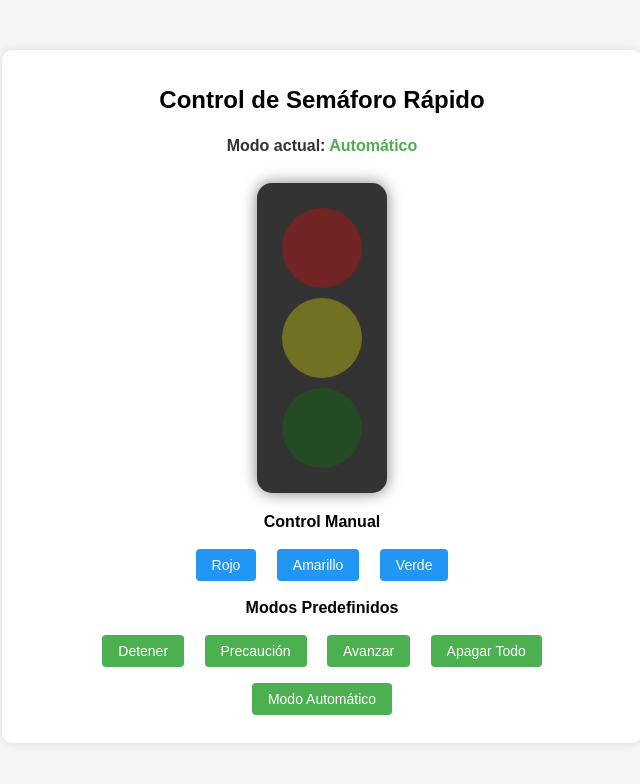
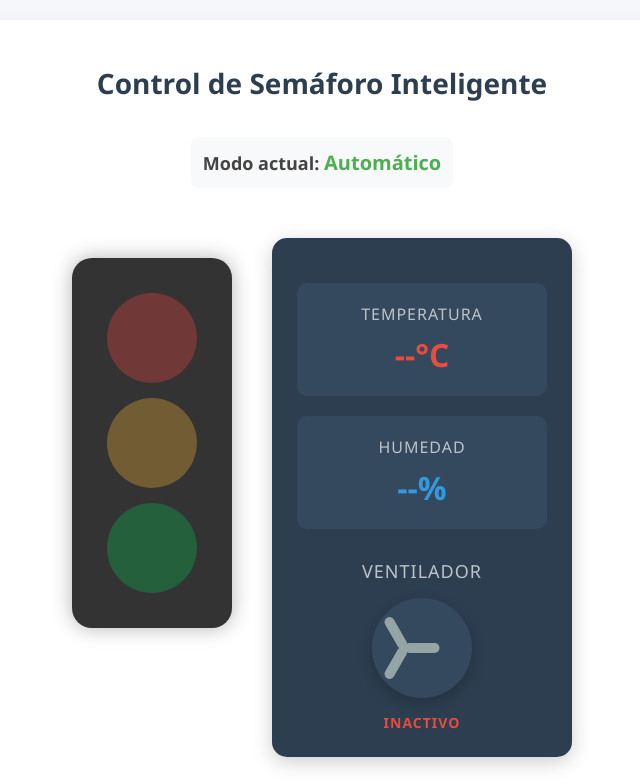
Before and after one commit to keneth778/backend-rasberry, a plain HTML site: page index.html in a window 1280 px wide. Shown: the top 784 px of the page, without its empty margins (318-958 px from the left). Drawn offline with Linux system fonts and the light colour scheme; no server answers.

Commit message:
se agrega la temperatura

```diff
--- a/app.js
+++ b/app.js
@@ -16,6 +16,7 @@ const database = firebase.database();
 // Referencias a los nodos de Firebase
 const semaforoRef = database.ref('semaforo');
 const controlRef = database.ref('control');
+const sensorRef = database.ref('sensor');
 
 // Actualizar estado visual del semáforo
 function actualizarEstado(estado) {
@@ -24,10 +25,50 @@ function actualizarEstado(estado) {
     document.getElementById('verde').classList.toggle('activo', estado.verde === "ON");
 }
 
+// Actualizar datos del sensor en la interfaz
+function actualizarDatosSensor(data) {
+    if (data) {
+        const tempContainer = document.getElementById('temperaturaContainer');
+        const tempElement = document.getElementById('temperatura');
+        const humElement = document.getElementById('humedad');
+
+        // Mostrar temperatura y humedad
+        const temp = data.temperatura !== undefined ? Math.round(data.temperatura * 10) / 10 : '--';
+        const hum = data.humedad !== undefined ? Math.round(data.humedad * 10) / 10 : '--';
+
+        tempElement.textContent = `${temp}°C`;
+        humElement.textContent = `${hum}%`;
+
+        // Controlar ventilador animado y estilo de temperatura
+        const ventilador = document.getElementById('ventilador');
+        const estadoVentilador = document.getElementById('estadoVentilador');
+
+        if (temp >= 30) {
+            tempContainer.classList.add('alerta');
+            ventilador.classList.add('girando');
+            estadoVentilador.textContent = "Activado";
+            estadoVentilador.classList.remove('inactivo');
+            estadoVentilador.classList.add('activo');
+        } else {
+            tempContainer.classList.remove('alerta');
+            ventilador.classList.remove('girando');
+            estadoVentilador.textContent = "Inactivo";
+            estadoVentilador.classList.remove('activo');
+            estadoVentilador.classList.add('inactivo');
+        }
+    }
+}
+
 // Escuchar cambios en el estado del semáforo
 semaforoRef.on('value', (snapshot) => {
     const data = snapshot.val() || {rojo:"OFF", amarillo:"OFF", verde:"OFF"};
     actualizarEstado(data);
+});
+
+// Escuchar cambios en los datos del sensor
+sensorRef.on('value', (snapshot) => {
+    const data = snapshot.val();
+    actualizarDatosSensor(data);
 });
 
 // Control manual de luces (respuesta rápida)
--- /dev/null
+++ b/clima.css
@@ -0,0 +1,168 @@
+/* Estilos para el módulo de clima */
+.modulo-clima {
+    background-color: #2c3e50;
+    border-radius: 15px;
+    padding: 25px;
+    box-shadow: 0 5px 20px rgba(0,0,0,0.2);
+    color: white;
+    width: 250px;
+    min-height: 350px;
+}
+
+.datos-clima {
+    margin-bottom: 30px;
+}
+
+.sensor-item {
+    background-color: #34495e;
+    border-radius: 10px;
+    padding: 20px;
+    margin: 20px 0;
+    text-align: center;
+    transition: all 0.3s ease;
+}
+
+.sensor-item:hover {
+    background-color: #3d566e;
+    transform: translateY(-3px);
+    box-shadow: 0 5px 15px rgba(0,0,0,0.2);
+}
+
+.sensor-label {
+    font-size: 16px;
+    color: #bdc3c7;
+    margin-bottom: 8px;
+    text-transform: uppercase;
+    letter-spacing: 1px;
+}
+
+.sensor-value {
+    font-size: 32px;
+    font-weight: bold;
+    color: #ecf0f1;
+    transition: all 0.3s ease;
+}
+
+.temperatura .sensor-value {
+    color: #e74c3c;
+}
+
+.humedad .sensor-value {
+    color: #3498db;
+}
+
+.ventilador-container {
+    text-align: center;
+    margin-top: 25px;
+}
+
+.ventilador-label {
+    font-size: 18px;
+    color: #bdc3c7;
+    margin-bottom: 15px;
+    text-transform: uppercase;
+    letter-spacing: 1px;
+}
+
+.ventilador {
+    width: 100px;
+    height: 100px;
+    margin: 0 auto;
+    position: relative;
+    background-color: #34495e;
+    border-radius: 50%;
+    display: flex;
+    align-items: center;
+    justify-content: center;
+    box-shadow: 0 5px 15px rgba(0,0,0,0.2);
+    transition: all 0.3s ease;
+}
+
+.aspas {
+    width: 70px;
+    height: 70px;
+    position: relative;
+    transition: transform 0.5s ease;
+}
+
+.aspa {
+    position: absolute;
+    width: 35px;
+    height: 10px;
+    background-color: #95a5a6;
+    border-radius: 5px;
+    top: 50%;
+    left: 50%;
+    transform-origin: 0 50%;
+}
+
+.aspa:nth-child(1) {
+    transform: translate(-50%, -50%) rotate(0deg);
+}
+
+.aspa:nth-child(2) {
+    transform: translate(-50%, -50%) rotate(120deg);
+}
+
+.aspa:nth-child(3) {
+    transform: translate(-50%, -50%) rotate(240deg);
+}
+
+/* Animación del ventilador */
+.ventilador.girando .aspas {
+    animation: girar 0.8s linear infinite;
+}
+
+@keyframes girar {
+    from {
+        transform: rotate(0deg);
+    }
+    to {
+        transform: rotate(360deg);
+    }
+}
+
+.estado-ventilador {
+    margin-top: 15px;
+    font-size: 14px;
+    font-weight: bold;
+    text-transform: uppercase;
+    letter-spacing: 1px;
+}
+
+.estado-ventilador.activo {
+    color: #2ecc71;
+}
+
+.estado-ventilador.inactivo {
+    color: #e74c3c;
+}
+
+/* Estilos para alerta de temperatura alta */
+.temperatura.alerta {
+    animation: pulseBackground 1.5s infinite alternate;
+}
+
+@keyframes pulseBackground {
+    from {
+        background-color: #34495e;
+    }
+    to {
+        background-color: #4a2c2c;
+    }
+}
+
+.temperatura.alerta .sensor-value {
+    animation: pulse 1s infinite alternate;
+}
+
+@keyframes pulse {
+    from {
+        transform: scale(1);
+        text-shadow: 0 0 5px rgba(231, 76, 60, 0.5);
+    }
+    to {
+        transform: scale(1.05);
+        text-shadow: 0 0 15px rgba(231, 76, 60, 0.8);
+    }
+}
--- a/index.css
+++ b/index.css
@@ -1,76 +1,129 @@
 body {
-    font-family: Arial, sans-serif;
+    font-family: 'Segoe UI', Tahoma, Geneva, Verdana, sans-serif;
     text-align: center;
-    margin-top: 50px;
-    background-color: #f5f5f5;
+    margin: 0;
+    padding: 20px;
+    background-color: #f5f7fa;
+    color: #333;
 }
+
 .container {
-    max-width: 600px;
+    max-width: 900px;
     margin: 0 auto;
+    padding: 25px;
+    background-color: white;
+    border-radius: 15px;
+    box-shadow: 0 5px 15px rgba(0,0,0,0.1);
+}
+
+.semaforo {
+    width: 120px;
+    background-color: #333;
+    border-radius: 20px;
     padding: 20px;
-    background-color: white;
-    border-radius: 10px;
-    box-shadow: 0 0 10px rgba(0,0,0,0.1);
+    margin: 20px auto;
+    box-shadow: 0 0 20px rgba(0,0,0,0.3);
 }
-.semaforo {
-    width: 100px;
-    background-color: #333;
-    border-radius: 15px;
-    padding: 15px;
-    margin: 20px auto;
-    box-shadow: 0 0 15px rgba(0,0,0,0.5);
+
+.luz {
+    width: 90px;
+    height: 90px;
+    border-radius: 50%;
+    margin: 15px auto;
+    opacity: 0.3;
+    transition: all 0.3s ease;
 }
-.luz {
-    width: 80px;
-    height: 80px;
-    border-radius: 50%;
-    margin: 10px auto;
-    opacity: 0.3;
-    transition: all 0.2s;
+
+#rojo { background-color: #ff4444; }
+#amarillo { background-color: #ffbb33; }
+#verde { background-color: #00C851; }
+
+.activo {
+    opacity: 1;
+    box-shadow: 0 0 20px;
 }
-#rojo { background-color: red; }
-#amarillo { background-color: yellow; }
-#verde { background-color: green; }
-.activo { opacity: 1; box-shadow: 0 0 15px; }
+
 button {
-    margin: 8px;
-    padding: 8px 16px;
-    font-size: 14px;
+    margin: 10px;
+    padding: 10px 20px;
+    font-size: 16px;
     cursor: pointer;
-    border-radius: 4px;
-    transition: all 0.1s;
+    border-radius: 6px;
+    border: none;
+    transition: all 0.2s ease;
+    font-weight: 600;
 }
+
 .modos button {
     background-color: #4CAF50;
     color: white;
-    border: none;
 }
+
 .modos button:hover {
-    background-color: #45a049;
+    background-color: #3d8b40;
+    transform: translateY(-2px);
 }
+
 .manual button {
     background-color: #2196F3;
     color: white;
-    border: none;
 }
+
 .manual button:hover {
-    background-color: #0b7dda;
+    background-color: #0d8bf2;
+    transform: translateY(-2px);
 }
+
 .modo-actual {
-    margin: 15px;
-    padding: 8px;
+    margin: 20px;
+    padding: 12px;
     font-weight: bold;
-    font-size: 16px;
-    color: #333;
+    font-size: 18px;
+    color: #444;
+    background-color: #f8f9fa;
+    border-radius: 8px;
+    display: inline-block;
 }
+
 #modoTexto {
     color: #4CAF50;
+    font-size: 20px;
 }
+
 h1 {
-    font-size: 24px;
-    margin-bottom: 10px;
+    font-size: 28px;
+    margin-bottom: 15px;
+    color: #2c3e50;
 }
+
 h3 {
-    font-size: 16px;
-    margin: 10px 0;
+    font-size: 18px;
+    margin: 15px 0;
+    color: #34495e;
 }
+
+.contenido-principal {
+    display: flex;
+    justify-content: center;
+    align-items: flex-start;
+    gap: 40px;
+    flex-wrap: wrap;
+    margin: 30px 0;
+}
+
+@media (max-width: 768px) {
+    .contenido-principal {
+        flex-direction: column;
+        align-items: center;
+    }
+
+    .semaforo {
+        width: 100px;
+        padding: 15px;
+    }
+
+    .luz {
+        width: 70px;
+        height: 70px;
+    }
+}
--- a/index.html
+++ b/index.html
@@ -1,24 +1,57 @@
 <!DOCTYPE html>
 <html>
 <head>
-    <title>Control de Semáforo Rápido</title>
+    <title>Control de Semáforo Inteligente</title>
     <link rel="stylesheet" href="index.css">
+    <link rel="stylesheet" href="clima.css">
     <script src="https://www.gstatic.com/firebasejs/8.10.0/firebase-app.js"></script>
     <script src="https://www.gstatic.com/firebasejs/8.10.0/firebase-database.js"></script>
     <script src="app.js" defer></script>
 </head>
 <body>
     <div class="container">
-        <h1>Control de Semáforo Rápido</h1>
+        <h1>Control de Semáforo Inteligente</h1>
 
         <div class="modo-actual">
             Modo actual: <span id="modoTexto">Automático</span>
         </div>
 
-        <div class="semaforo">
-            <div id="rojo" class="luz"></div>
-            <div id="amarillo" class="luz"></div>
-            <div id="verde" class="luz"></div>
+        <div class="contenido-principal">
+            <div class="semaforo-container">
+                <div class="semaforo">
+                    <div id="rojo" class="luz"></div>
+                    <div id="amarillo" class="luz"></div>
+                    <div id="verde" class="luz"></div>
+                </div>
+            </div>
+
+            <div class="clima-container">
+                <div class="modulo-clima">
+                    <div class="datos-clima">
+                        <div class="sensor-item temperatura" id="temperaturaContainer">
+                            <div class="sensor-label">Temperatura</div>
+                            <div class="sensor-value" id="temperatura">--°C</div>
+                        </div>
+
+                        <div class="sensor-item humedad">
+                            <div class="sensor-label">Humedad</div>
+                            <div class="sensor-value" id="humedad">--%</div>
+                        </div>
+                    </div>
+
+                    <div class="ventilador-container">
+                        <div class="ventilador-label">Ventilador</div>
+                        <div class="ventilador" id="ventilador">
+                            <div class="aspas">
+                                <div class="aspa"></div>
+                                <div class="aspa"></div>
+                                <div class="aspa"></div>
+                            </div>
+                        </div>
+                        <div class="estado-ventilador inactivo" id="estadoVentilador">Inactivo</div>
+                    </div>
+                </div>
+            </div>
         </div>
 
         <div class="manual">
```
